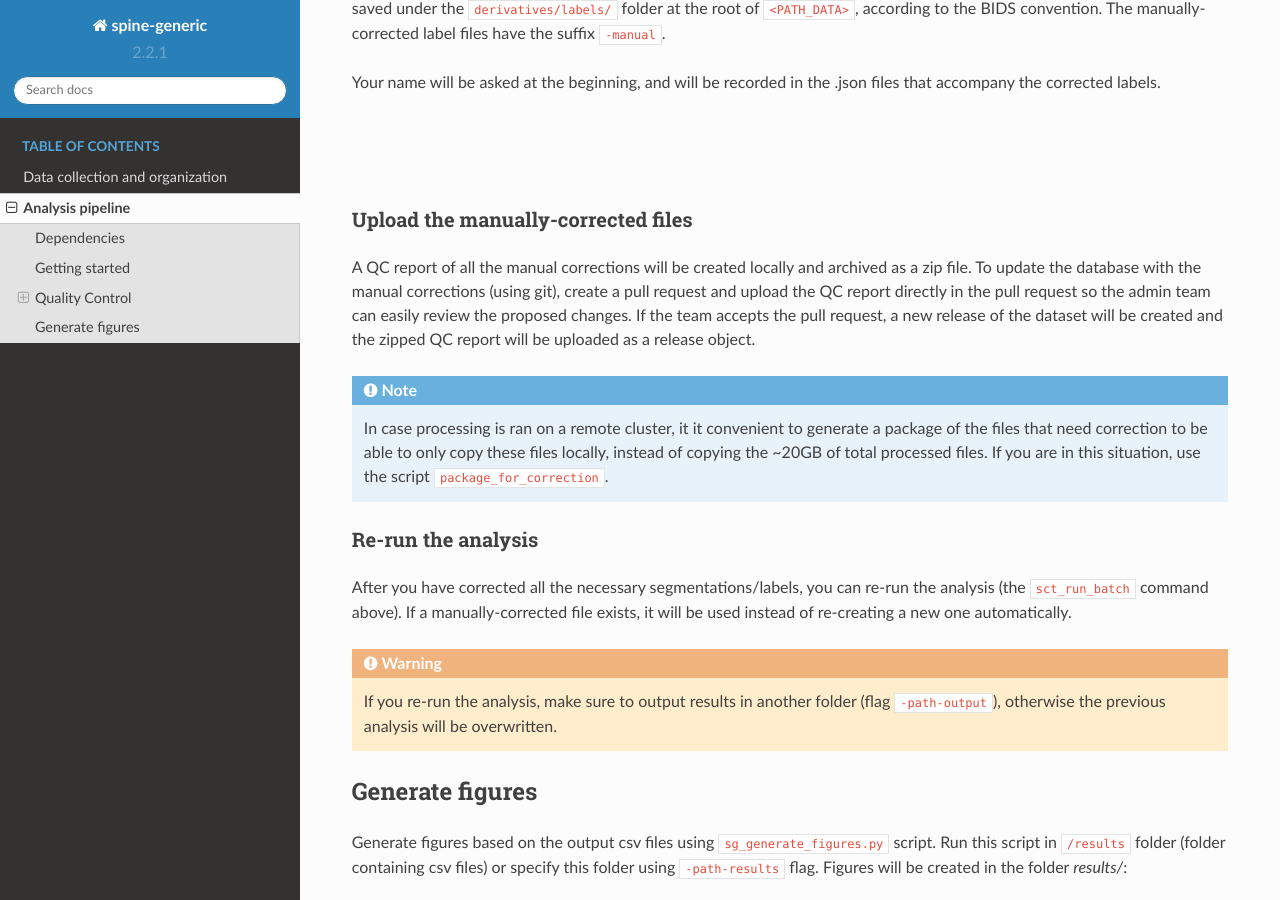
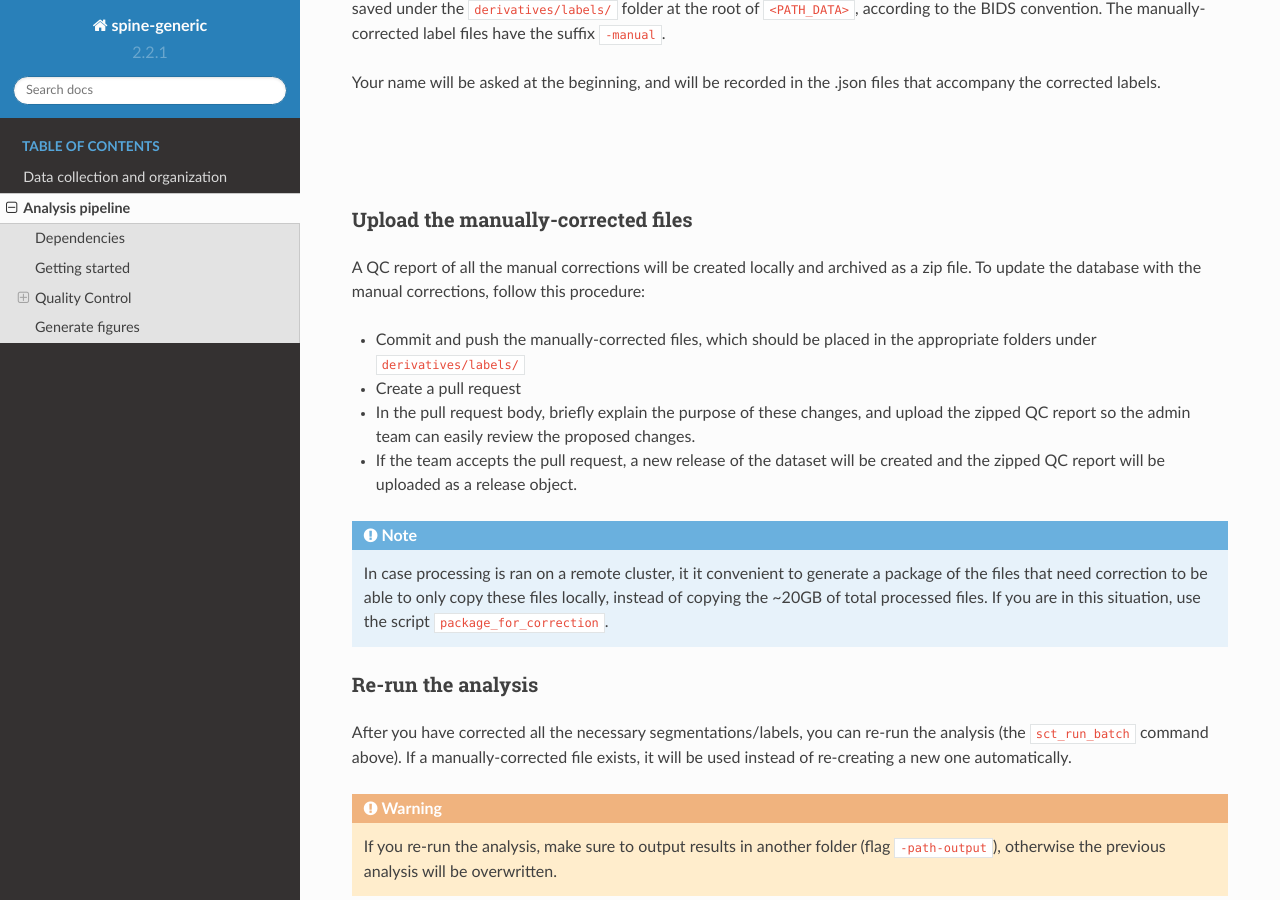
Before and after one commit to spine-generic/spine-generic, a Sphinx documentation site: the page built from docs/analysis_pipeline.rst, in a window 1280 px wide and 900 px high, scrolled down 3560 px. Built offline with Sphinx 7.4.7 and the Read the Docs theme 2.0.0, drawn with Linux system fonts in a browser that asks for light colours.

Commit message:
Update analysis_pipeline.rst

```diff
--- a/docs/analysis_pipeline.rst
+++ b/docs/analysis_pipeline.rst
@@ -156,9 +156,12 @@ Upload the manually-corrected files
 ^^^^^^^^^^^^^^^^^^^^^^^^^^^^^^^^^^^
 
 A QC report of all the manual corrections will be created locally and archived as a zip file. To update the
-database with the manual corrections (using git), create a pull request and upload the QC report directly in the pull
-request so the admin team can easily review the proposed changes. If the team accepts the pull request, a new release
-of the dataset will be created and the zipped QC report will be uploaded as a release object.
+database with the manual corrections, follow this procedure:
+
+- Commit and push the manually-corrected files, which should be placed in the appropriate folders under ``derivatives/labels/``
+- Create a pull request
+- In the pull request body, briefly explain the purpose of these changes, and upload the zipped QC report so the admin team can easily review the proposed changes.
+- If the team accepts the pull request, a new release of the dataset will be created and the zipped QC report will be uploaded as a release object.
 
 .. note::
 
```
